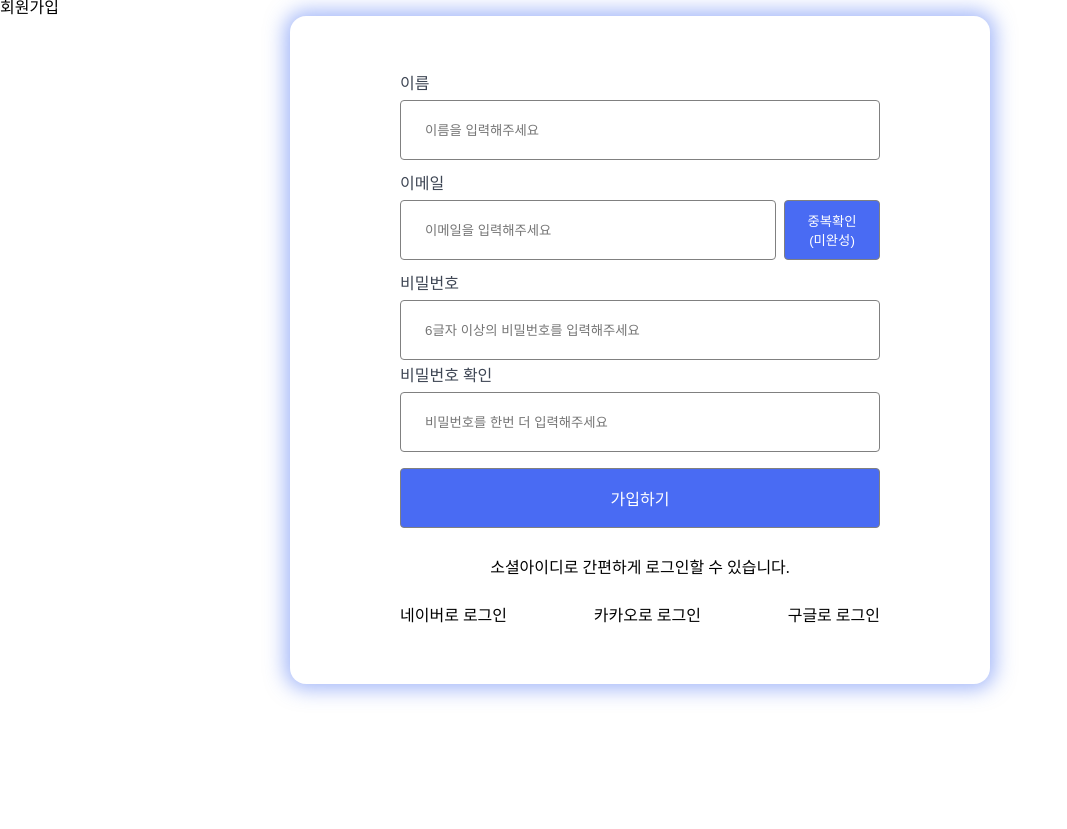
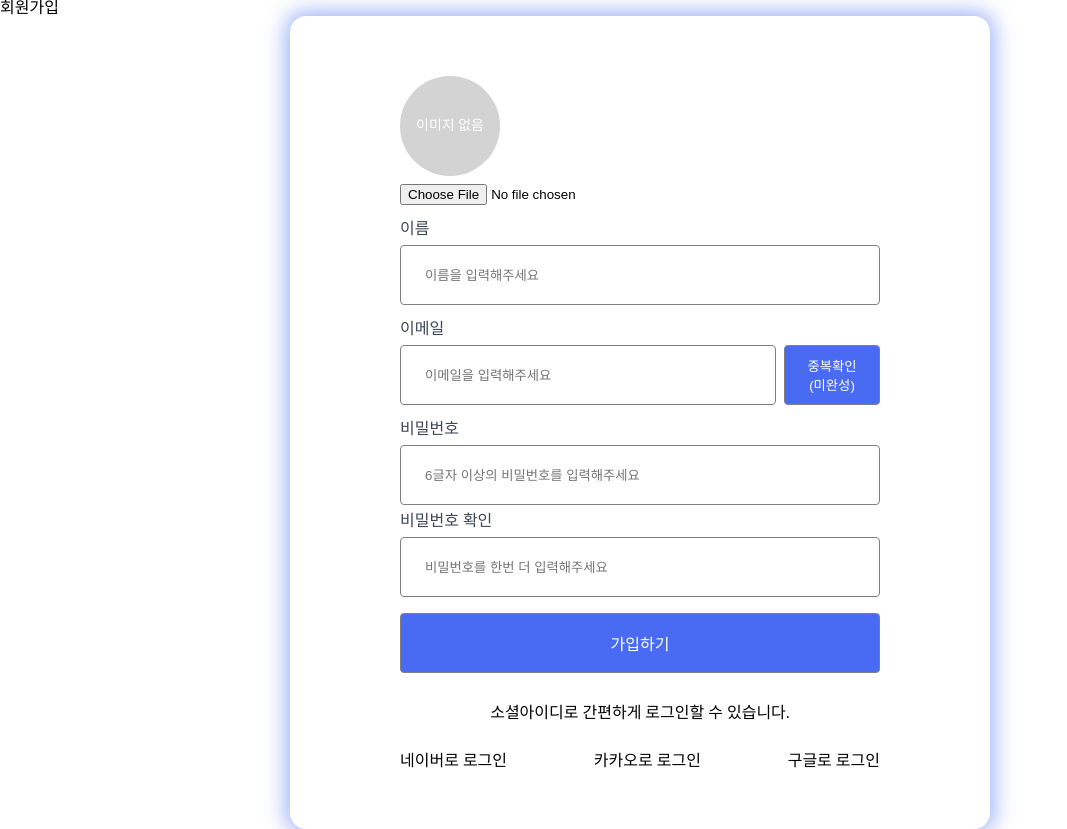
Before and after one commit to Improved-Lion/Login_DONGAPPLE, a React app: page /signup in a window 1280 px wide. Shown: the whole page, without its empty margins (0-1067 px from the left). Before the commit the page ends 800 px from the top, so only its background shows below. Built offline with nearby package versions, Linux system fonts and the light colour scheme; no server answers; the HTML template or start-up script is replaced by a standard one.

Commit message:
✨ 프로필 이미지 추가

```diff
--- a/src/pages/Home.tsx
+++ b/src/pages/Home.tsx
@@ -80,11 +80,16 @@ const Home: React.FC = () => {
       setIsLoggingOut(false);
     }
   };
-
+  const defaultProfileImage = `${import.meta.env.VITE_PUBLIC_URL}/img/default_image3.png`;
   return (
     <Container>
       {user ? (
         <>
+          <img
+            src={user.photoURL || defaultProfileImage}
+            alt="프로필이미지"
+            style={{ width: 100, height: 100, borderRadius: '50%' }}
+          />
           <Title> {user.displayName}님 안녕하세요.</Title>
           <Nav>
             <List>
--- a/src/pages/Signup.tsx
+++ b/src/pages/Signup.tsx
@@ -1,5 +1,6 @@
 import {
   createUserWithEmailAndPassword,
+  deleteUser,
   fetchSignInMethodsForEmail,
   updateProfile,
 } from 'firebase/auth';
@@ -8,6 +9,8 @@ import { auth } from './../firebaseConfig';
 import styled, { keyframes } from 'styled-components';
 import * as yup from 'yup';
 import { useNavigate } from 'react-router-dom';
+import { getStorage, ref, uploadBytes, getDownloadURL } from 'firebase/storage';
+const storage = getStorage();
 
 // Styled Components
 const Container = styled.div`
@@ -142,6 +145,26 @@ const Signup: React.FC = () => {
   const [confirmPassword, setConfirmPassword] = useState<string>('');
   const [error, setError] = useState<string>('');
   const [emailCheckError, setEmailCheckError] = useState<string>(''); // 이메일 중복 확인 오류
+  // 이미지 추가
+  const [communityImage, setCommunityImage] = useState<string>(
+    `${import.meta.env.VITE_PUBLIC_URL}/img/default_image3.png`
+  );
+
+  // 이미지 함수 __ 현재는 보안 문제가 있을수 있음.
+  const handleImageChange = async (e: React.ChangeEvent<HTMLInputElement>) => {
+    const file = e.target.files?.[0];
+    if (file) {
+      const storageRef = ref(storage, `images/${file.name}`);
+      try {
+        const snapshot = await uploadBytes(storageRef, file);
+        const downloadURL = await getDownloadURL(snapshot.ref);
+        setCommunityImage(downloadURL);
+      } catch (error) {
+        console.error('Error uploading image:', error);
+        setError('이미지 업로드에 실패했습니다.');
+      }
+    }
+  };
 
   const navigate = useNavigate(); // useNavigate 훅을 컴포넌트 내부에서 호출
 
@@ -184,7 +207,20 @@ const Signup: React.FC = () => {
       const user = userCredential.user;
 
       // 사용자 프로필 업데이트
-      await updateProfile(user, { displayName: displayName });
+      try {
+        await updateProfile(user, {
+          displayName: displayName,
+          photoURL: communityImage,
+        });
+      } catch (updateProfileError) {
+        console.error('Error updating profile:', updateProfileError);
+
+        // 프로필 업데이트 실패 시 사용자 계정 삭제
+        await deleteUser(user);
+
+        setError('회원가입에 실패했습니다. 프로필 업데이트에 실패했습니다.');
+        return; // 이후 코드 실행을 중단합니다.
+      }
 
       // 회원가입 성공 시 로그인 페이지로 이동
       alert('회원가입 성공');
@@ -197,12 +233,41 @@ const Signup: React.FC = () => {
       }
     }
   };
-
   return (
     <>
       <h1>회원가입</h1>
       <Container>
         <Form onSubmit={handleSubmit}>
+          <InputWrapper>
+            {communityImage &&
+            communityImage !==
+              `${import.meta.env.VITE_PUBLIC_URL}/img/default_image3.png` ? (
+              <img
+                src={communityImage}
+                alt="Preview"
+                style={{ width: 100, height: 100, borderRadius: '50%' }}
+              />
+            ) : (
+              <div
+                style={{
+                  width: 100,
+                  height: 100,
+                  borderRadius: '50%',
+                  backgroundColor: '#d3d3d3', // 회색 배경
+                  display: 'flex',
+                  alignItems: 'center',
+                  justifyContent: 'center',
+                  color: '#ffffff', // 흰색 텍스트
+                  fontSize: '14px',
+                  textAlign: 'center',
+                }}
+              >
+                이미지 없음
+              </div>
+            )}
+            <input type="file" accept="image/*" onChange={handleImageChange} />
+          </InputWrapper>
+
           <InputWrapper>
             <StyledLabel>이름</StyledLabel>
             <StyledInput
```
Also changed, not shown: tsconfig.json (+5 -4 lines), 1 other file (tests, documents, lock files or other folders).
